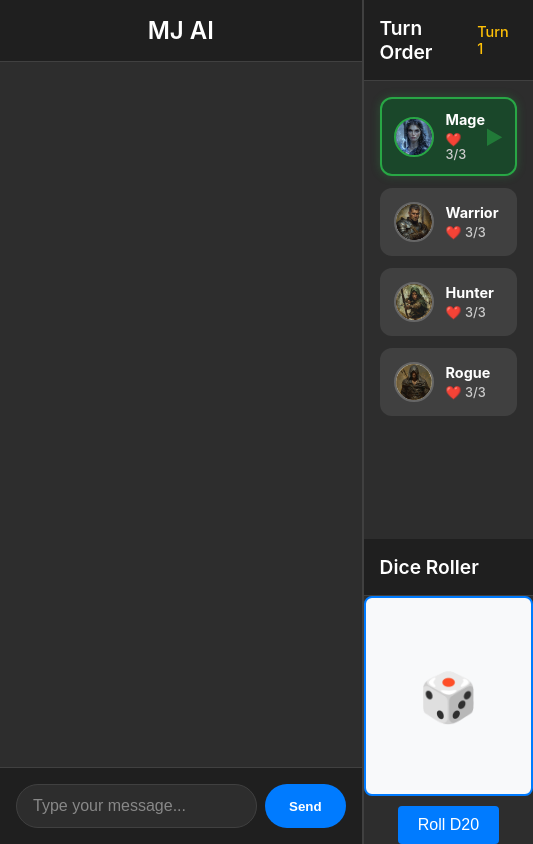
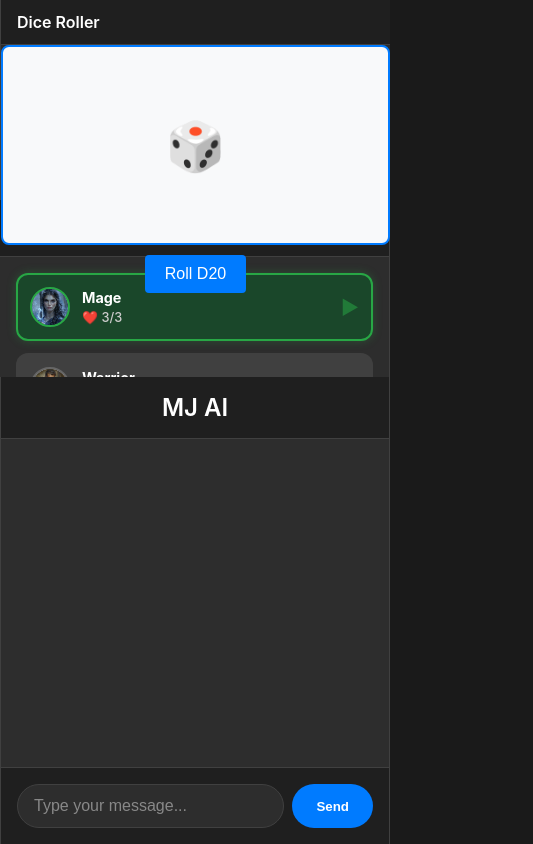
Before and after one commit to tchikl-h/mjai, an Angular app in the folder chat-app/: page / in a window 390 px wide. Shown: the whole page, 533 px wide, since content can reach past the window. Built offline with nearby package versions, Linux system fonts and the light colour scheme.

Commit message:
Update UI & added sound for diceroll

```diff
--- a/chat-app/src/app/app.component.css
+++ b/chat-app/src/app/app.component.css
@@ -1,15 +1,20 @@
 .app-container {
-  display: flex;
+  display: grid;
+  grid-template-columns: 300px 1fr 320px;
+  grid-template-rows: auto 1fr;
+  grid-template-areas:
+    "left-sidebar chat dice-roller"
+    "left-sidebar chat dice-roller";
   height: 100vh;
   background-color: #1f1f1f;
 }
 
 .chat-container {
+  grid-area: chat;
   display: flex;
   flex-direction: column;
-  flex: 1;
-  max-width: 800px;
   background-color: #2d2d2d;
+  border-left: 1px solid #404040;
   border-right: 1px solid #404040;
 }
 
@@ -194,13 +199,23 @@
   background: #555;
 }
 
-/* Turn Order Sidebar */
-.turn-order-sidebar {
-  width: 300px;
+/* Turn Order Sidebar - Left */
+.turn-order-sidebar.left {
+  grid-area: left-sidebar;
+  background-color: #2d2d2d;
+  border-right: 1px solid #404040;
+  display: flex;
+  flex-direction: column;
+}
+
+/* Dice Section - Top Right */
+.dice-section.top-right {
+  grid-area: dice-roller;
   background-color: #2d2d2d;
   border-left: 1px solid #404040;
   display: flex;
   flex-direction: column;
+  max-height: 100vh;
 }
 
 .sidebar-header {
@@ -315,3 +330,40 @@
 .turn-list::-webkit-scrollbar-thumb:hover {
   background: #555;
 }
+
+/* Dice Section Specific Styles */
+.dice-section.top-right .sidebar-header {
+  padding: 0.75rem 1rem;
+}
+
+.dice-section.top-right .sidebar-header h3 {
+  font-size: 1rem;
+}
+
+/* Responsive Design */
+@media (max-width: 1200px) {
+  .app-container {
+    grid-template-columns: 250px 1fr 280px;
+  }
+}
+
+@media (max-width: 1000px) {
+  .app-container {
+    grid-template-columns: 1fr;
+    grid-template-rows: auto auto 1fr auto;
+    grid-template-areas:
+      "dice-roller"
+      "left-sidebar"
+      "chat"
+      "chat";
+  }
+
+  .turn-order-sidebar.left,
+  .dice-section.top-right {
+    max-height: 200px;
+  }
+
+  .turn-list {
+    max-height: 120px;
+  }
+}
--- a/chat-app/src/app/app.component.html
+++ b/chat-app/src/app/app.component.html
@@ -1,4 +1,31 @@
 <div class="app-container">
+  <!-- Left Sidebar - Turn Order -->
+  <div class="turn-order-sidebar left">
+    <div class="sidebar-header">
+      <h3>Turn Order</h3>
+      <span class="turn-number">Turn {{ getCurrentTurnNumber() }}</span>
+    </div>
+
+    <div class="turn-list">
+      <div
+        *ngFor="let player of getTurnOrder(); let i = index"
+        class="turn-player"
+        [ngClass]="{'current-player': i === getCurrentPlayerIndex()}">
+
+        <div class="turn-player-info">
+          <img [src]="player.imageUri" [alt]="player.name" class="turn-avatar">
+          <div class="turn-details">
+            <span class="turn-name">{{ player.name }}</span>
+            <span class="turn-health">❤️ {{ player.health }}/3</span>
+          </div>
+        </div>
+
+        <div *ngIf="i === getCurrentPlayerIndex()" class="current-indicator">▶</div>
+      </div>
+    </div>
+  </div>
+
+  <!-- Center - Chat -->
   <div class="chat-container">
     <div class="chat-header">
       <h1>MJ AI</h1>
@@ -48,35 +75,11 @@
     </div>
   </div>
 
-  <div class="turn-order-sidebar">
+  <!-- Top Right - Dice Roller -->
+  <div class="dice-section top-right">
     <div class="sidebar-header">
-      <h3>Turn Order</h3>
-      <span class="turn-number">Turn {{ getCurrentTurnNumber() }}</span>
+      <h3>Dice Roller</h3>
     </div>
-
-    <div class="turn-list">
-      <div
-        *ngFor="let player of getTurnOrder(); let i = index"
-        class="turn-player"
-        [ngClass]="{'current-player': i === getCurrentPlayerIndex()}">
-
-        <div class="turn-player-info">
-          <img [src]="player.imageUri" [alt]="player.name" class="turn-avatar">
-          <div class="turn-details">
-            <span class="turn-name">{{ player.name }}</span>
-            <span class="turn-health">❤️ {{ player.health }}/3</span>
-          </div>
-        </div>
-
-        <div *ngIf="i === getCurrentPlayerIndex()" class="current-indicator">▶</div>
-      </div>
-    </div>
-
-    <div class="dice-section">
-      <div class="sidebar-header">
-        <h3>Dice Roller</h3>
-      </div>
-      <app-dice></app-dice>
-    </div>
+    <app-dice></app-dice>
   </div>
 </div>
--- a/chat-app/src/app/dice/dice.component.ts
+++ b/chat-app/src/app/dice/dice.component.ts
@@ -47,6 +47,15 @@ export class DiceComponent implements AfterViewInit {
   lastRoll: number | null = null;
   isRolling = false;
   displayValue = '🎲';
+  private diceAudio: HTMLAudioElement;
+
+  constructor() {
+    // Initialize the audio element
+    this.diceAudio = new Audio();
+    this.diceAudio.src = '/assets/sounds/rolling-dice.mp3';
+    this.diceAudio.preload = 'auto';
+    this.diceAudio.volume = 0.7; // Set volume to 70%
+  }
 
   ngAfterViewInit() {
     // Simple 2D dice component - no complex 3D initialization needed
@@ -62,6 +71,9 @@ export class DiceComponent implements AfterViewInit {
     this.displayValue = '🎲';
 
     try {
+      // Play dice rolling sound
+      await this.playDiceSound();
+
       // Simulate rolling animation
       const rollDuration = 1000; // 1 second
       const animationSteps = 10;
@@ -90,6 +102,21 @@ export class DiceComponent implements AfterViewInit {
     }
   }
 
+  private async playDiceSound(): Promise<void> {
+    try {
+      // Reset the audio to the beginning in case it was played before
+      this.diceAudio.currentTime = 0;
+
+      // Play the sound
+      await this.diceAudio.play();
+      console.log('Dice rolling sound played successfully');
+    } catch (error) {
+      // Handle audio playback errors (e.g., user hasn't interacted with page yet)
+      console.warn('Could not play dice rolling sound:', error);
+      // Don't throw the error - just log it and continue with the roll
+    }
+  }
+
   private delay(ms: number): Promise<void> {
     return new Promise(resolve => setTimeout(resolve, ms));
   }
```
Also changed, not shown: 1 other file (tests, documents, lock files or other folders).
